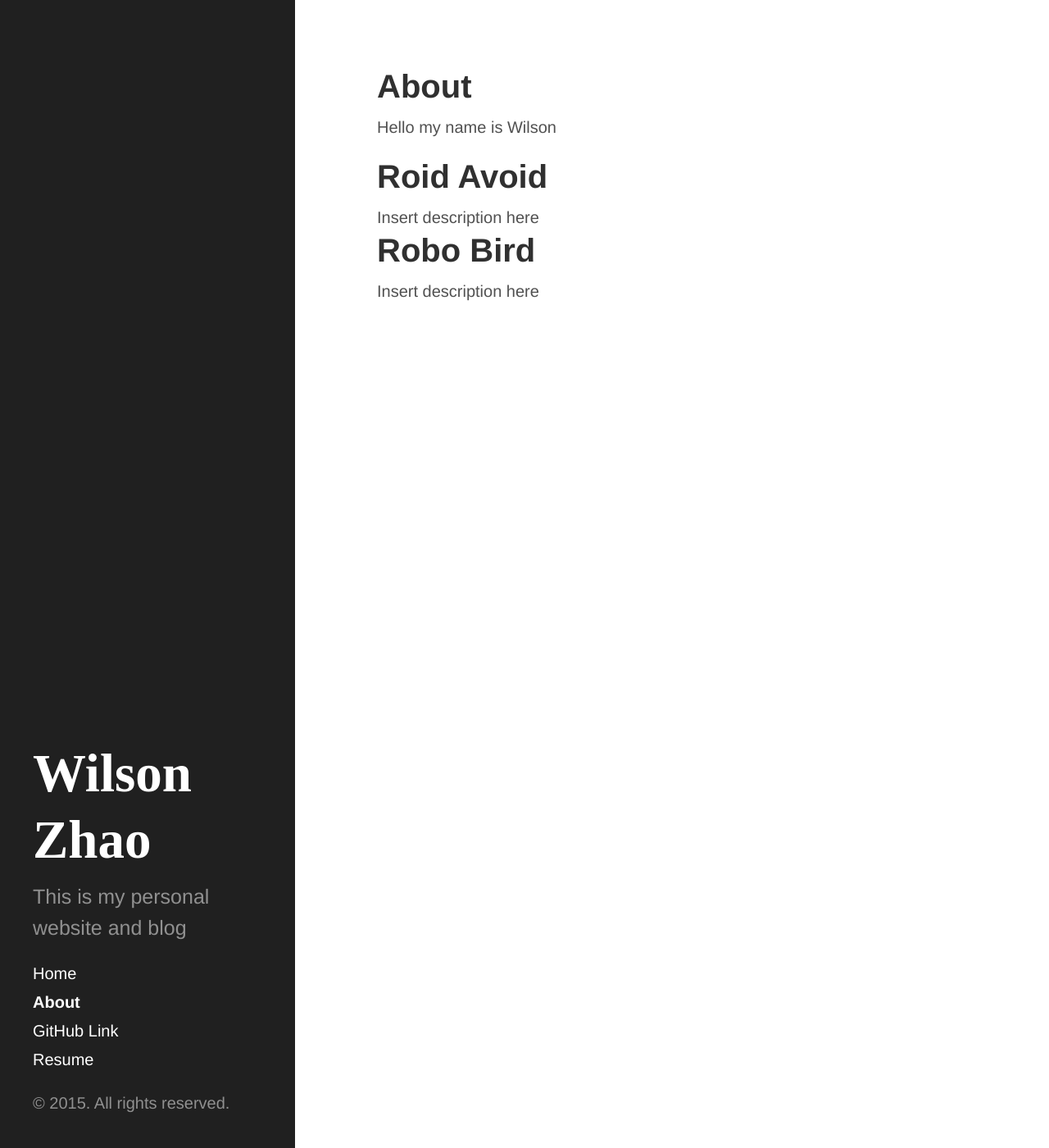
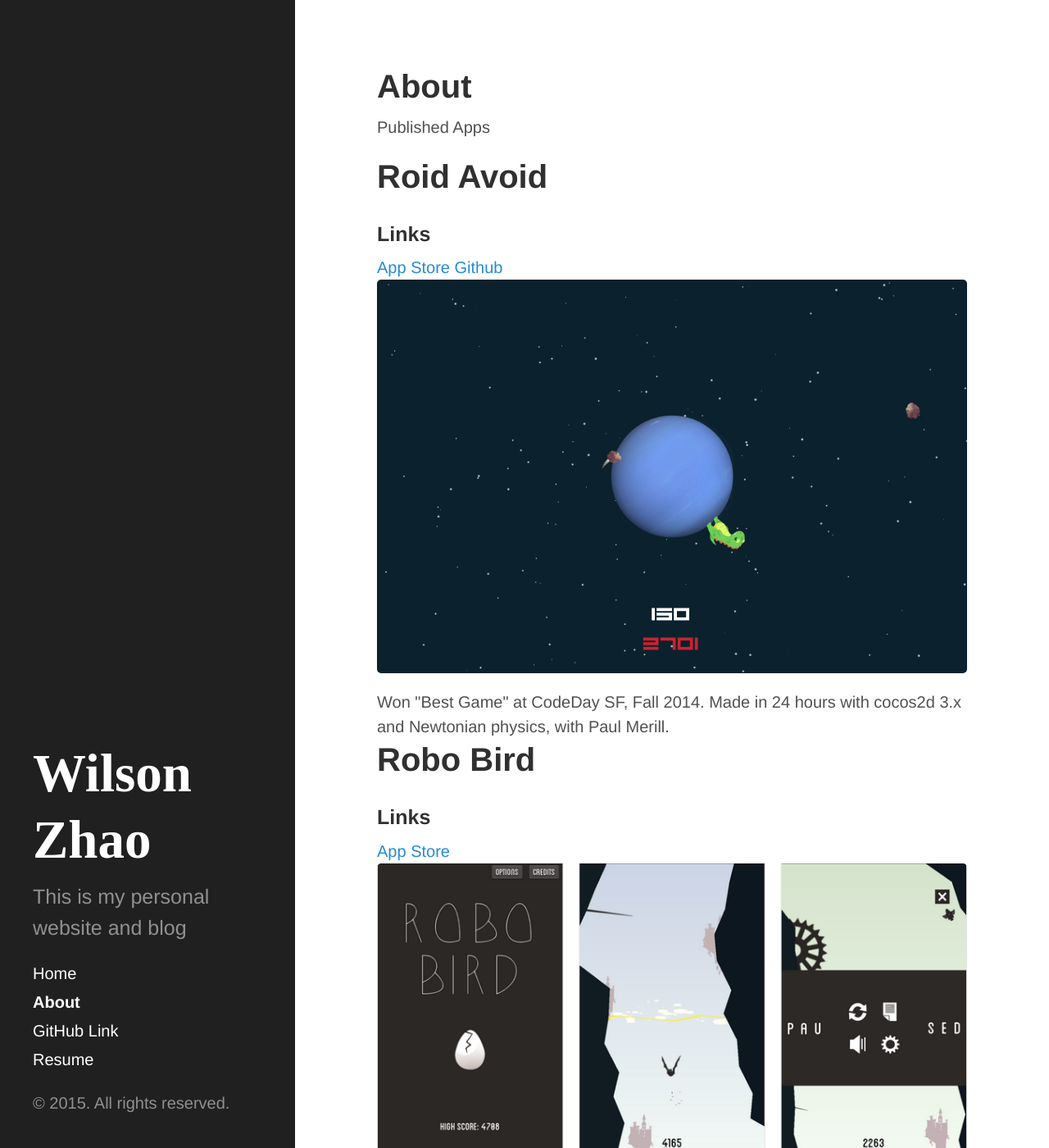
Before and after one commit to wilzh40/wilzh40.github.io_stop, a Jekyll site: the page built from about.md, in a window 1280 px wide and 1400 px high. Shown: the whole window at 82% size. Built offline with Jekyll 4.4.1, drawn with Linux system fonts in a browser that asks for light colours; some web fonts are replaced; Markdown is read by kramdown in place of the engine named in the settings.

Commit message:
Added images and links to projects

```diff
--- a/_data/projects.yml
+++ b/_data/projects.yml
@@ -1,10 +1,14 @@
 - title: 		Roid Avoid
-  link: 		https://itunes.apple.com/us/app/roid-avoid/id882631756?mt=8
+  links:
+    github:     https://github.com/wilzh40/RoidAvoid
+    itunes:     https://itunes.apple.com/us/app/roid-avoid/id882631756?mt=8
   date: 		2015-05-25
-  description: 	Insert description here
-
+  description: 	Won "Best Game" at CodeDay SF, Fall 2014. Made in 24 hours with cocos2d 3.x and Newtonian physics, with Paul Merill.
+  images:       ["Roid_Avoid.png"]
 
 - title: 		Robo Bird
-  link: 		https://itunes.apple.com/us/app/robo-bird/id942321586?mt=8
+  links:
+    itunes:     https://itunes.apple.com/us/app/robo-bird/id942321586?mt=8
   date: 		2014-11-30
   description: 	Insert description here
+  images:       ["RoboBird.png"]
--- a/about.md
+++ b/about.md
@@ -3,20 +3,33 @@
 title: About
 ---
 
-Hello my name is Wilson
+Published Apps
 
 <div class="projects">
   {% for project in site.data.projects %}
   <div class="project">
     <h1 class="post-title">
-      <a href="{{ project.link }}">
         {{ project.title }}
-      </a>
     </h1>
 
+    <h3> Links </h3>
+
+    {% if project.links.itunes != nil %}
+    <a href="{{ project.links.itunes }}"> App Store </a>
+    {% endif %}
+
+    {% if project.links.github != nil %}
+    <a href="{{ project.links.github }}"> Github </a>
+    {% endif %}
+
+    {% for image in project.images %}
+        <img class="img" src="{{ site.baseurl }}img/{{ image }}">
+
+{% endfor %}
+
+    {{ project.description }}
 
 
-    {{ project.description }}
   </div>
   {% endfor %}
 </div>
```
